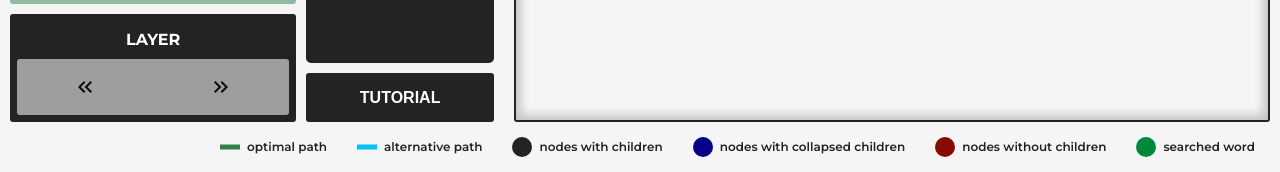
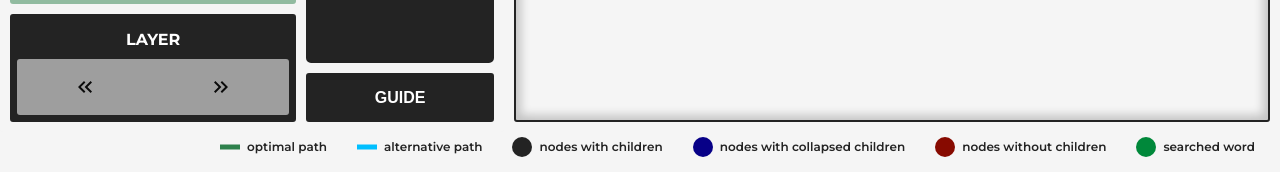
Before and after one commit to Unheilangerichtet/fullstack-thesis-project, a Vue app in the folder client/: page /#/ in a window 1280 px wide. Shown: the part 599-771 px from the top of the page. Built offline with nearby package versions, Linux system fonts and the light colour scheme.

Commit message:
added Button functionality: now links to section 7 "How it Works". also changed Button name from "Tutorial" to "Guide"

```diff
--- a/client/src/components/InputWindow.vue
+++ b/client/src/components/InputWindow.vue
@@ -81,7 +81,15 @@
         :gameState="gameState.findPathEasy"
       />
       <div class="grid-item tutorial-button-box">
-        <button class="tutorial-button">{{ tutorialButtonTxt }}</button>
+        <router-link
+          :to="{ path: '/info', hash: '#info-section-7' }"
+          custom
+          v-slot="{ navigate }"
+        >
+          <button class="tutorial-button" @click="navigate">
+            {{ tutorialButtonTxt }}
+          </button>
+        </router-link>
       </div>
     </div>
   </div>
@@ -89,7 +97,6 @@
 
 <script>
 import ControlPanel from './ControlPanel.vue'
-// import CalculationService from '../services/CalculationService'
 import InputService from '../services/InputService'
 import ExerciseSelector from './ExerciseSelector.vue'
 import GrammarExplorationEasyInput from './GrammarExplorationEasyInput.vue'
@@ -113,7 +120,7 @@ export default {
     return {
       showExerciseInputBox: true,
       toggleDropdown: false,
-      tutorialButtonTxt: 'TUTORIAL',
+      tutorialButtonTxt: 'GUIDE',
       isExerciseModeValid: false,
       exerciseMode: '',
       exerciseInput: '',
@@ -305,7 +312,6 @@ export default {
       this.grammarValue = [startsymbolValue, alphabetValue, variablesValue, productionsValue]
       this.wordValue = wordValue
       try {
-        // CalculationService.isInputValid(variablesValue, alphabetValue, productionsValue, startsymbolValue, wordValue)
         const result = await InputService.sendInput(productionsValue, startsymbolValue, wordValue)
         const startsymbol = this.$refs.grammarComponent.getStartsymbolValue()
         this.$emit('result-data', result, startsymbol)
```
